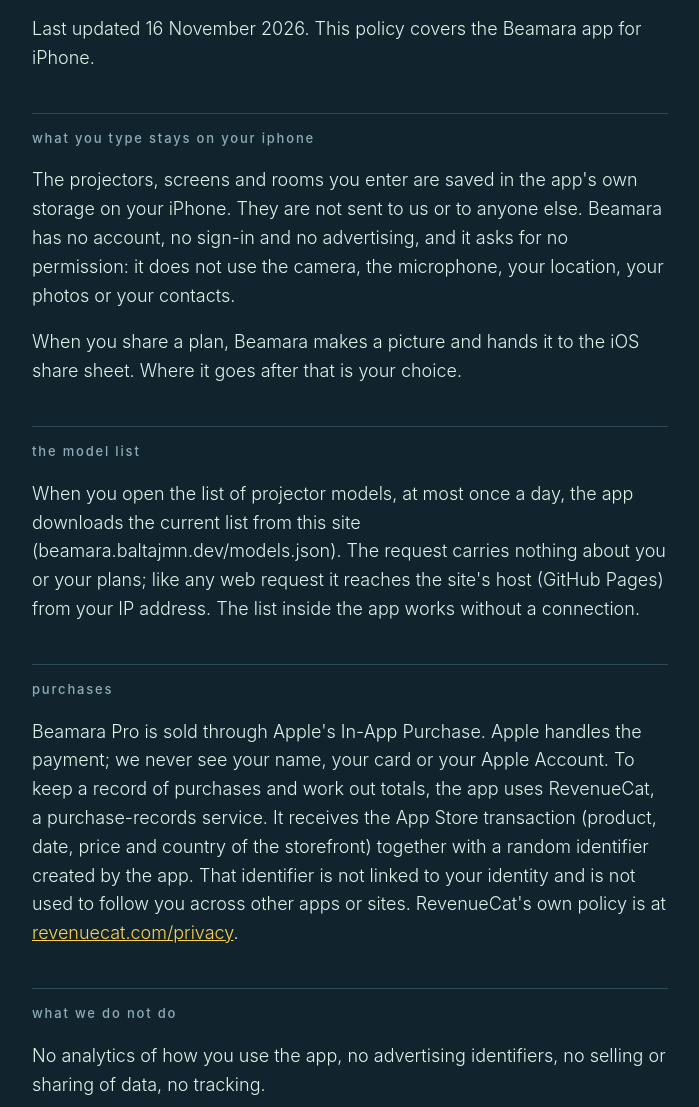
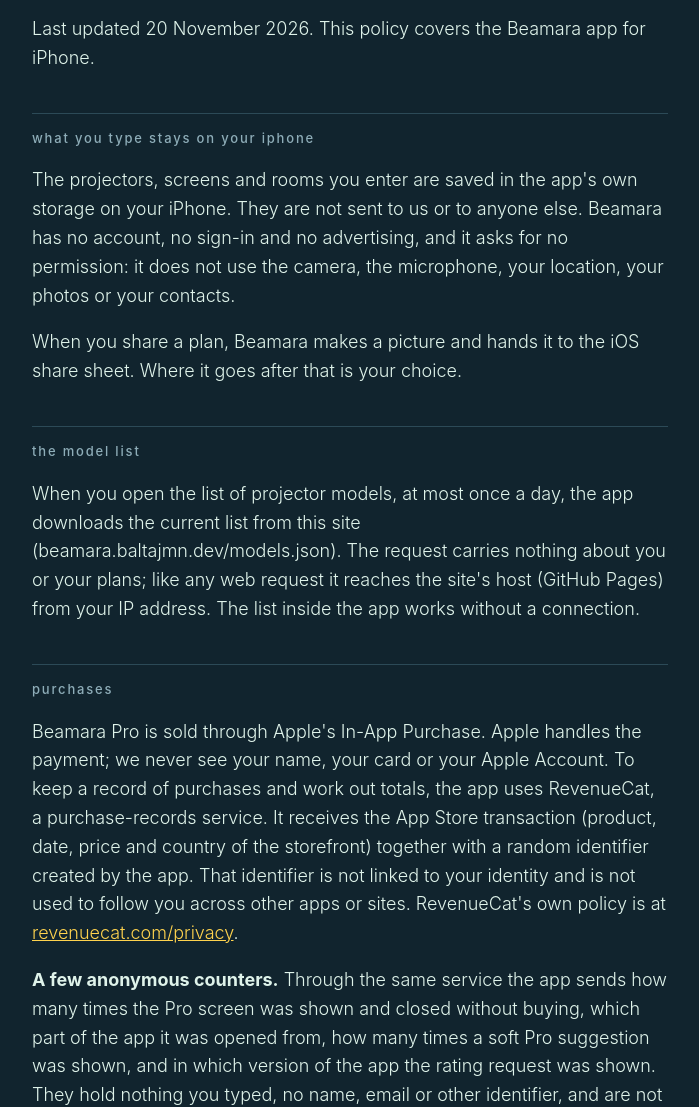
Before and after one commit to BaltaJmn/beamara-privacy, a plain HTML site: page privacy/index.html in a window 1280 px wide. Shown: the part 201-1308 px from the top of the page, without its empty margins (290-989 px from the left). Drawn offline with Linux system fonts and the light colour scheme.

Commit message:
Privacy: the anonymous counters sent through RevenueCat
Co-Authored-By: Claude Sonnet 5.5 <noreply@anthropic.com>

```diff
--- a/privacy/index.html
+++ b/privacy/index.html
@@ -5,7 +5,7 @@
 <body><main>
 <header><img src="/assets/icon-180.png" alt=""><a href="/">beamara</a></header>
 <h1>Privacy policy</h1>
-<p>Last updated 16 November 2026. This policy covers the Beamara app for iPhone.</p>
+<p>Last updated 20 November 2026. This policy covers the Beamara app for iPhone.</p>
 <h2>what you type stays on your iPhone</h2>
 <p>The projectors, screens and rooms you enter are saved in the app's own storage on your iPhone. They are not sent to us or to anyone else. Beamara has no account, no sign-in and no advertising, and it asks for no permission: it does not use the camera, the microphone, your location, your photos or your contacts.</p>
 <p>When you share a plan, Beamara makes a picture and hands it to the iOS share sheet. Where it goes after that is your choice.</p>
@@ -13,8 +13,9 @@
 <p>When you open the list of projector models, at most once a day, the app downloads the current list from this site (beamara.baltajmn.dev/models.json). The request carries nothing about you or your plans; like any web request it reaches the site's host (GitHub Pages) from your IP address. The list inside the app works without a connection.</p>
 <h2>purchases</h2>
 <p>Beamara Pro is sold through Apple's In-App Purchase. Apple handles the payment; we never see your name, your card or your Apple Account. To keep a record of purchases and work out totals, the app uses RevenueCat, a purchase-records service. It receives the App Store transaction (product, date, price and country of the storefront) together with a random identifier created by the app. That identifier is not linked to your identity and is not used to follow you across other apps or sites. RevenueCat's own policy is at <a href="https://www.revenuecat.com/privacy">revenuecat.com/privacy</a>.</p>
+<p><strong>A few anonymous counters.</strong> Through the same service the app sends how many times the Pro screen was shown and closed without buying, which part of the app it was opened from, how many times a soft Pro suggestion was shown, and in which version of the app the rating request was shown. They hold nothing you typed, no name, email or other identifier, and are not used to follow you across other apps or sites. They are used only to understand and improve how Pro is offered. Nothing is sent from test builds.</p>
 <h2>what we do not do</h2>
-<p>No analytics of how you use the app, no advertising identifiers, no selling or sharing of data, no tracking.</p>
+<p>No analytics beyond the few counters described under purchases, no advertising identifiers, no selling or sharing of data, no tracking.</p>
 <h2>removing your data</h2>
 <p>Deleting the app removes everything it stored on your iPhone. To ask about a purchase record, write to the address below with the date of the purchase.</p>
 <h2>children</h2>
```
